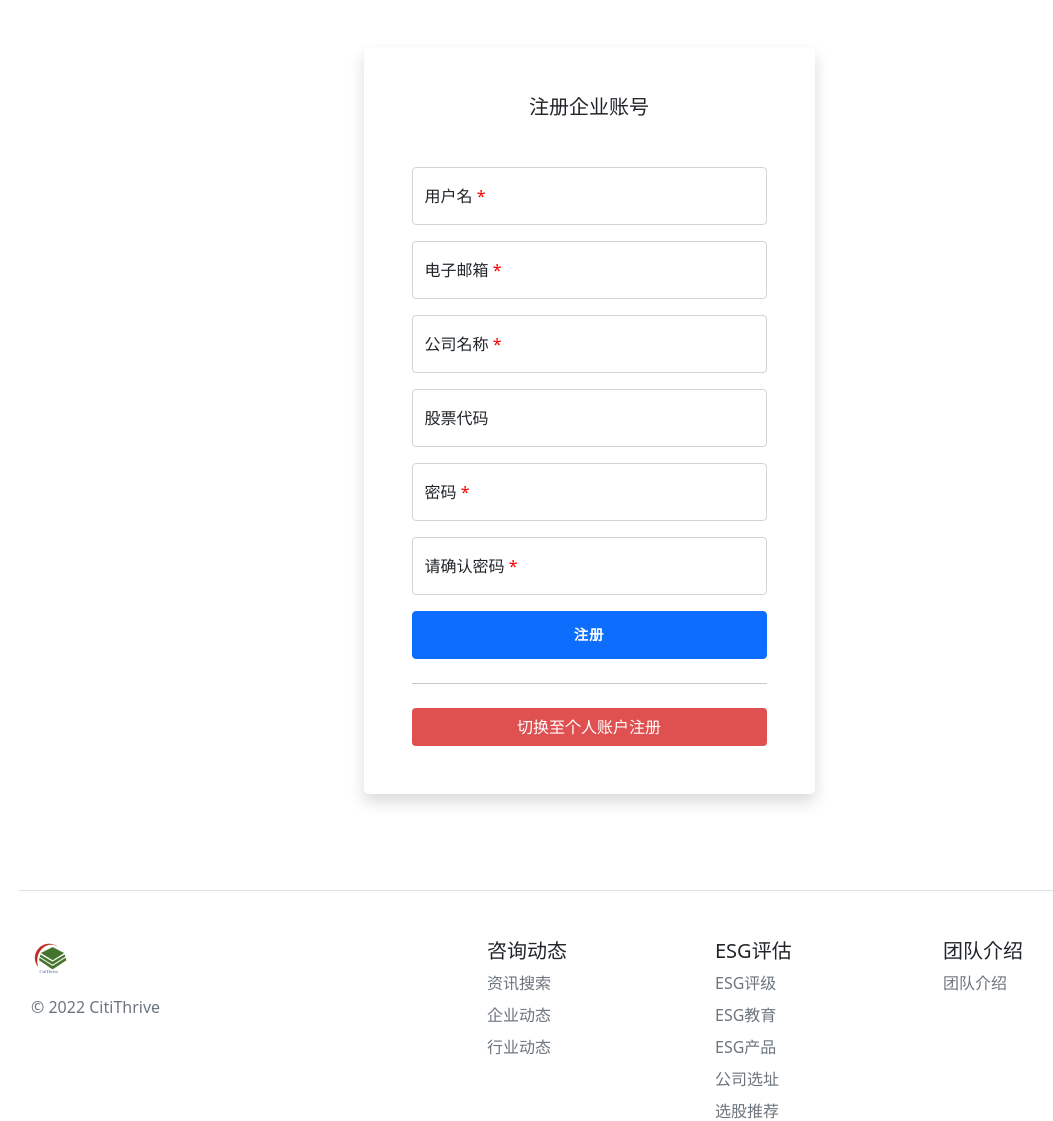
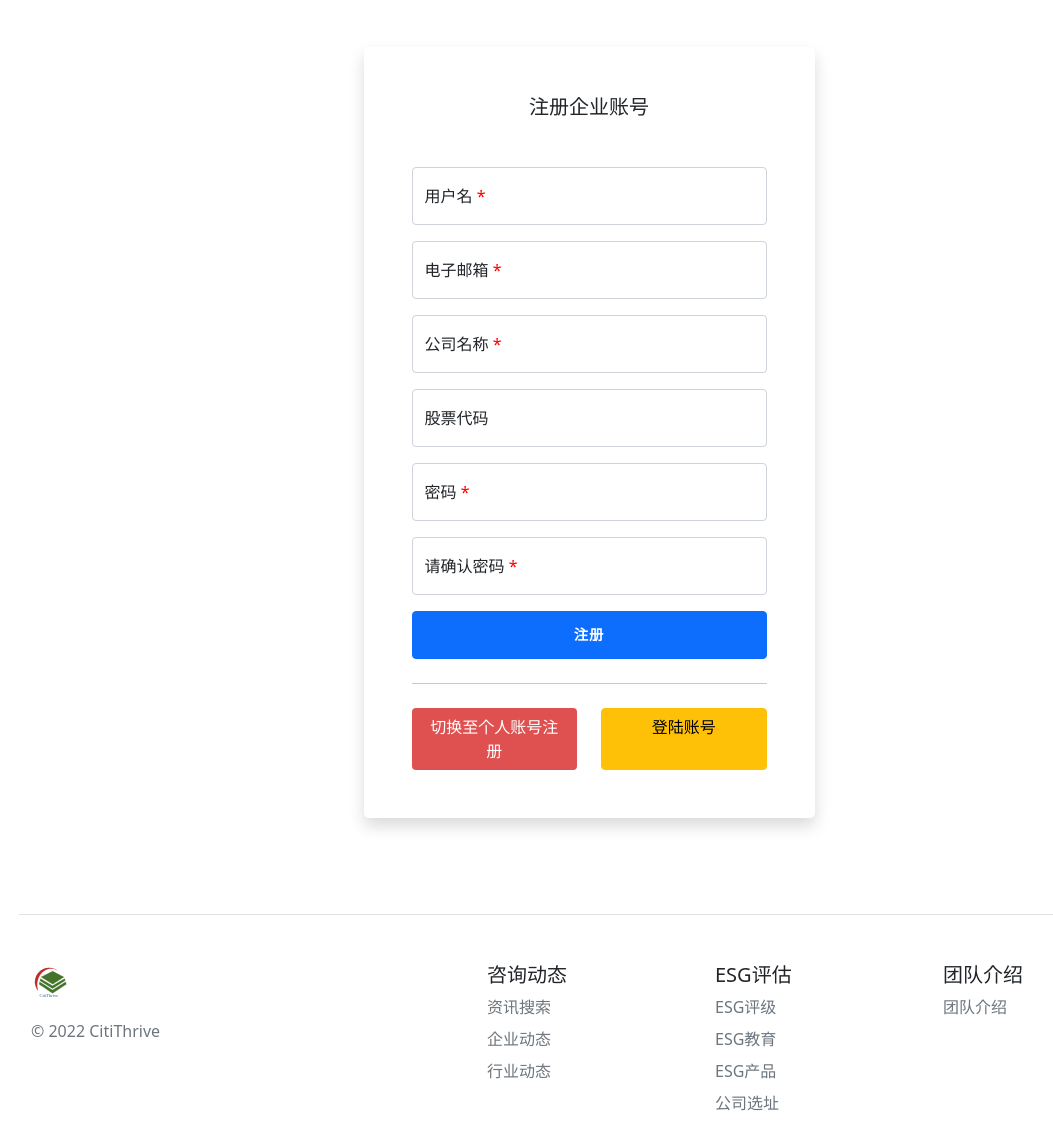
Before and after one commit to TonyCSB/CitiThrive, a Flask app: page /user/register/business in a window 1280 px wide. Shown: the part 73-1194 px from the top of the page, without its empty margins (51-1104 px from the left). Run offline with Flask 2, Linux system fonts and the light colour scheme; some libraries are stand-ins or nearby versions.

Commit message:
Update 2022.02.13-21:09:07

```diff
--- a/flask_app/templates/login.html
+++ b/flask_app/templates/login.html
@@ -71,12 +71,12 @@
                     <div class="row">
                         <div class="d-grid col text-uppercase fw-bold">
                             <a class="btn btn-2b" href="{{ url_for('users.register_business') }}">
-                                企业账户注册
+                                企业账号注册
                             </a>
                         </div>
                         <div class="d-grid col text-uppercase fw-bold">
                             <a class="btn btn-2c" href="{{ url_for('users.register_personal') }}">
-                                个人账户注册
+                                个人账号注册
                             </a>
                         </div>
                     </div>
--- a/flask_app/templates/register.html
+++ b/flask_app/templates/register.html
@@ -44,19 +44,26 @@
                         {% endfor %}
                         <hr class="my-4">
                     </form>
+                    <div class="row">
                     {% if formTitle == "注册个人账号" %}
-                    <div class="d-grid text-uppercase fw-bold">
+                    <div class="d-grid text-uppercase col fw-bold">
                         <a class="btn btn-2b" href="{{ url_for('users.register_business') }}">
-                            切换至企业账户注册
+                            切换至企业账号注册
                         </a>
                     </div>
                     {% else %}
-                    <div class="d-grid text-uppercase fw-bold">
+                    <div class="d-grid text-uppercase col fw-bold">
                         <a class="btn btn-2c" href="{{ url_for('users.register_personal') }}">
-                            切换至个人账户注册
+                            切换至个人账号注册
                         </a>
                     </div>
                     {% endif %}
+                    <div class="d-grid text-uppercase col fw-bold">
+                        <a class="btn btn-warning" href="{{ url_for('users.login') }}">
+                            登陆账号
+                        </a>
+                    </div>
+                </div>
                 </div>
             </div>
         </div>
```
